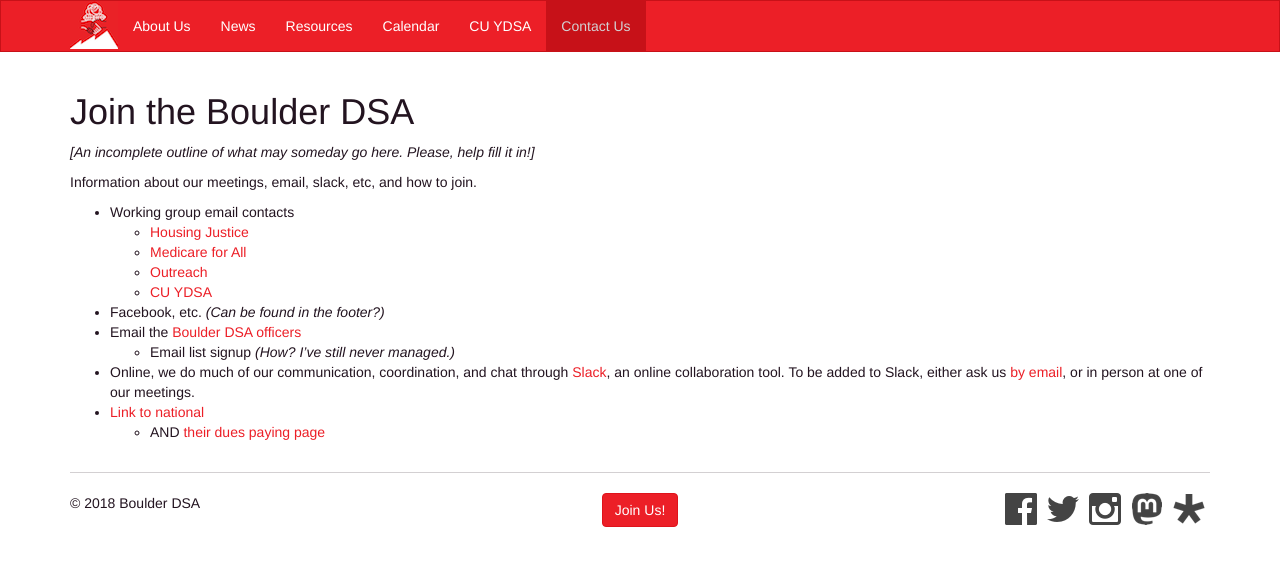
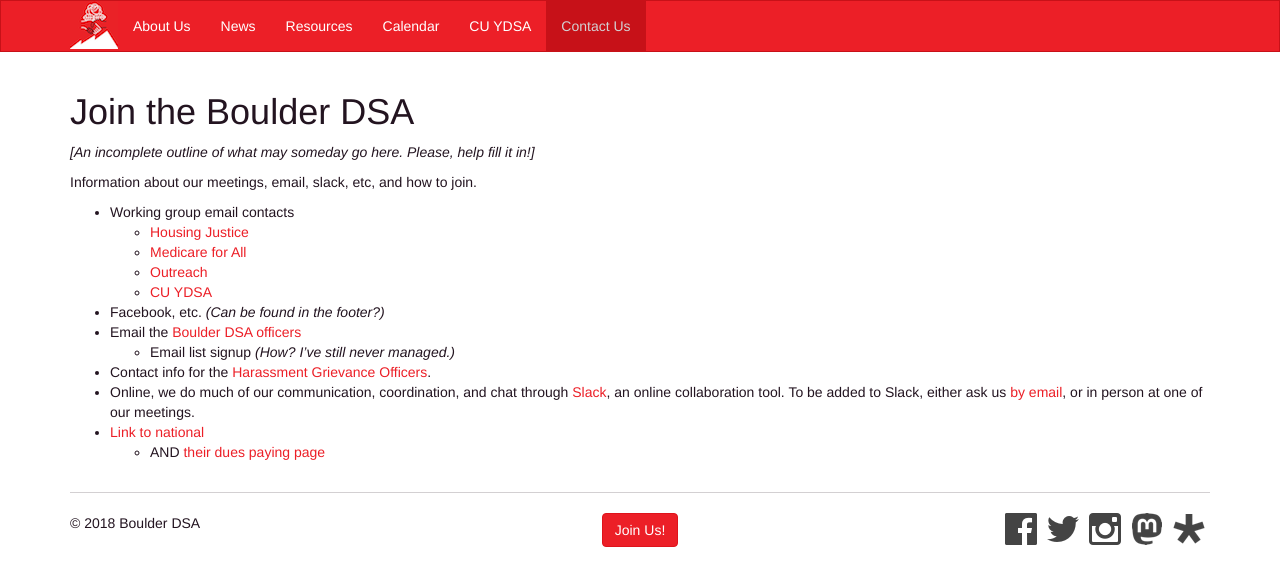
Before and after one commit to boulderdsa/boulderdsa.github.io, a Jekyll site: the page built from contact.md, in a window 1280 px wide. Shown: the top 586 px of the page. Built offline with Jekyll 4.4.1, drawn with Linux system fonts in a browser that asks for light colours.

Commit message:
Add contact info for HGOs to contact page.

```diff
--- a/contact.md
+++ b/contact.md
@@ -13,6 +13,7 @@ Information about our meetings, email, slack, etc, and how to join.
 * Facebook, etc. _(Can be found in the footer?)_
 * Email the [Boulder DSA officers][email-officers]
     * Email list signup  _(How?  I've still never managed.)_
+* Contact info for the [Harassment Grievance Officers][email-hgo].
 * Online, we do much of our communication, coordination, and chat through [Slack](https://boulderdsa.slack.com), an online collaboration tool.  To be added to Slack, either ask us [by email][email-slack], or in person at one of our meetings.
 * [Link to national](http://www.dsausa.org)
     * AND [their dues paying page](https://act.dsausa.org/donate/membership/)
```
Also changed, not shown: other parts of contact.md (+1 -0 lines).
